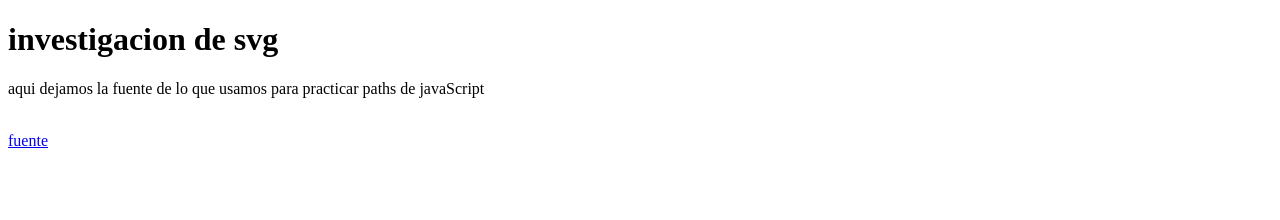
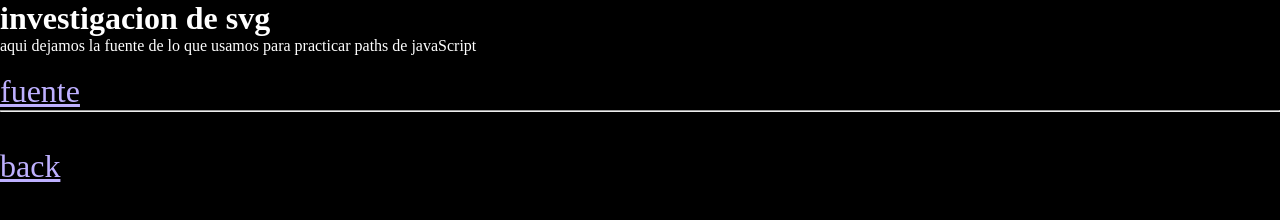
Before and after one commit to moonhuntercode/JavaScript-Essential, a plain HTML site: page src/js/svgInvestigation/index.html in a window 1280 px wide. Drawn offline with Linux system fonts and the light colour scheme.

Commit message:
some info aditional

```diff
--- a/src/js/svgInvestigation/index.html
+++ b/src/js/svgInvestigation/index.html
@@ -7,6 +7,7 @@
       name="viewport"
       content="width=device-width, initial-scale=1.0"
     />
+    <link rel="stylesheet" href="./styleSvg.css" />
     <title>svg</title>
   </head>
   <body>
@@ -22,5 +23,8 @@
       href="https://runebook.dev/es/docs/svg/tutorial/paths"
       >fuente</a
     >
+    <hr />
+    <br /><br />
+    <a href="/src/views/pagina_javaScript.html">back</a>
   </body>
 </html>
--- /dev/null
+++ b/src/js/svgInvestigation/styleSvg.css
@@ -0,0 +1,12 @@
+* {
+  margin: 0;
+  padding: 0;
+}
+body {
+  background-color: black;
+  color: white;
+}
+a {
+  color: rgb(190, 176, 255);
+  font-size: 2em;
+}
--- a/src/public/css/pagina-js.css
+++ b/src/public/css/pagina-js.css
@@ -1,6 +1,8 @@
 html,
 body {
   height: 100%;
+  font-family: "Segoe UI", Tahoma, Geneva, Verdana,
+    sans-serif;
 }
 .contenedor_1 {
   background-color: black;
```
Also changed, not shown: src/views/pagina_javaScript.html (+3 -3 lines).
